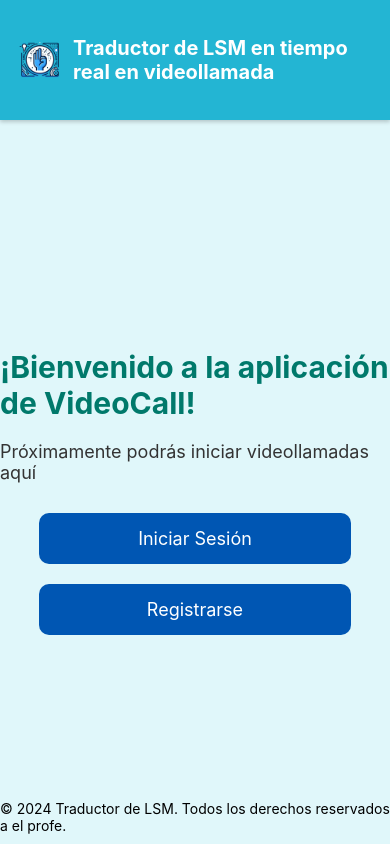
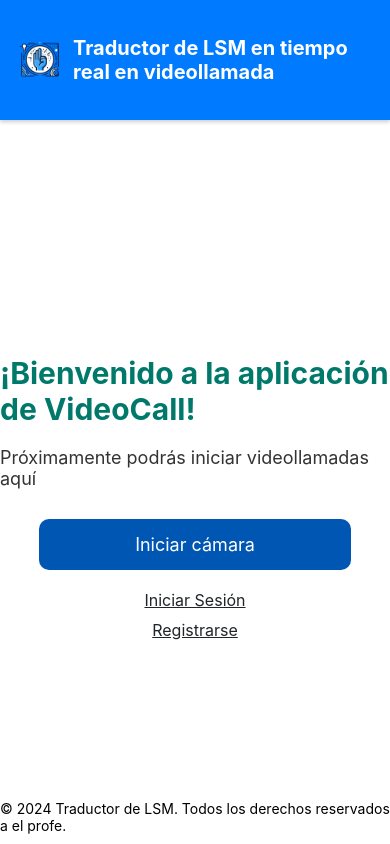
Before and after one commit to Mar-vm/Videocall_project, a React Native app: screen / in a window 390 px wide. Built offline with nearby package versions, Linux system fonts and the light colour scheme.

Commit message:
Update App.js

```diff
--- a/App.js
+++ b/App.js
@@ -22,6 +22,10 @@ const App = () => {
 };
 
 const HomeScreen = ({ navigation }) => {
+  const iniciarCamara = () => {
+    navigation.navigate('Camera'); // Navega a la pantalla de la cámara
+  };
+
   const goToLogin = () => {
     navigation.navigate('Login');
   };
@@ -43,12 +47,18 @@ const HomeScreen = ({ navigation }) => {
         <Text style={styles.welcome}>¡Bienvenido a la aplicación de VideoCall!</Text>
         <Text style={styles.instructions}>Próximamente podrás iniciar videollamadas aquí</Text>
 
-        <TouchableOpacity style={styles.button} onPress={goToLogin}>
-          <Text style={styles.buttonText}>Iniciar Sesión</Text>
+        {/* Botón para iniciar la cámara */}
+        <TouchableOpacity style={styles.button} onPress={iniciarCamara}>
+          <Text style={styles.buttonText}>Iniciar cámara</Text>
         </TouchableOpacity>
 
-        <TouchableOpacity style={styles.button} onPress={goToRegister}>
-          <Text style={styles.buttonText}>Registrarse</Text>
+        {/* Enlaces minimalistas para Iniciar Sesión y Registrarse */}
+        <TouchableOpacity onPress={goToLogin}>
+          <Text style={styles.linkText}>Iniciar Sesión</Text>
+        </TouchableOpacity>
+
+        <TouchableOpacity onPress={goToRegister}>
+          <Text style={styles.linkText}>Registrarse</Text>
         </TouchableOpacity>
       </View>
 
@@ -63,12 +73,12 @@ const HomeScreen = ({ navigation }) => {
 const styles = StyleSheet.create({
   container: {
     flex: 1,
-    backgroundColor: '#e0f7fa',
+    backgroundColor: '#FFFFFF', // Fondo blanco como solicitaste
   },
   header: {
     width: '100%',
     height: 120,
-    backgroundColor: '#23b5d3',
+    backgroundColor: '#007BFF', // Color primario
     flexDirection: 'row',
     alignItems: 'center',
     padding: 15,
@@ -91,7 +101,7 @@ const styles = StyleSheet.create({
   headerText: {
     fontSize: 20,
     fontWeight: 'bold',
-    color: '#fff',
+    color: '#FFFFFF', // Texto en blanco
   },
   content: {
     flex: 1,
@@ -107,11 +117,11 @@ const styles = StyleSheet.create({
   },
   instructions: {
     fontSize: 18,
-    color: '#333',
+    color: '#333333',
     marginBottom: 20,
   },
   button: {
-    backgroundColor: '#0056B3',
+    backgroundColor: '#0056B3', // Color del botón
     padding: 15,
     borderRadius: 10,
     marginVertical: 10,
@@ -119,8 +129,14 @@ const styles = StyleSheet.create({
     alignItems: 'center',
   },
   buttonText: {
-    color: '#fff',
+    color: '#FFFFFF',
     fontSize: 18,
+  },
+  linkText: {
+    fontSize: 16,
+    color: '#212529', // Color del texto de los enlaces (minimalista)
+    marginTop: 10,
+    textDecorationLine: 'underline', // Para darle el aspecto de enlace
   },
   footer: {
     position: 'absolute',
```
